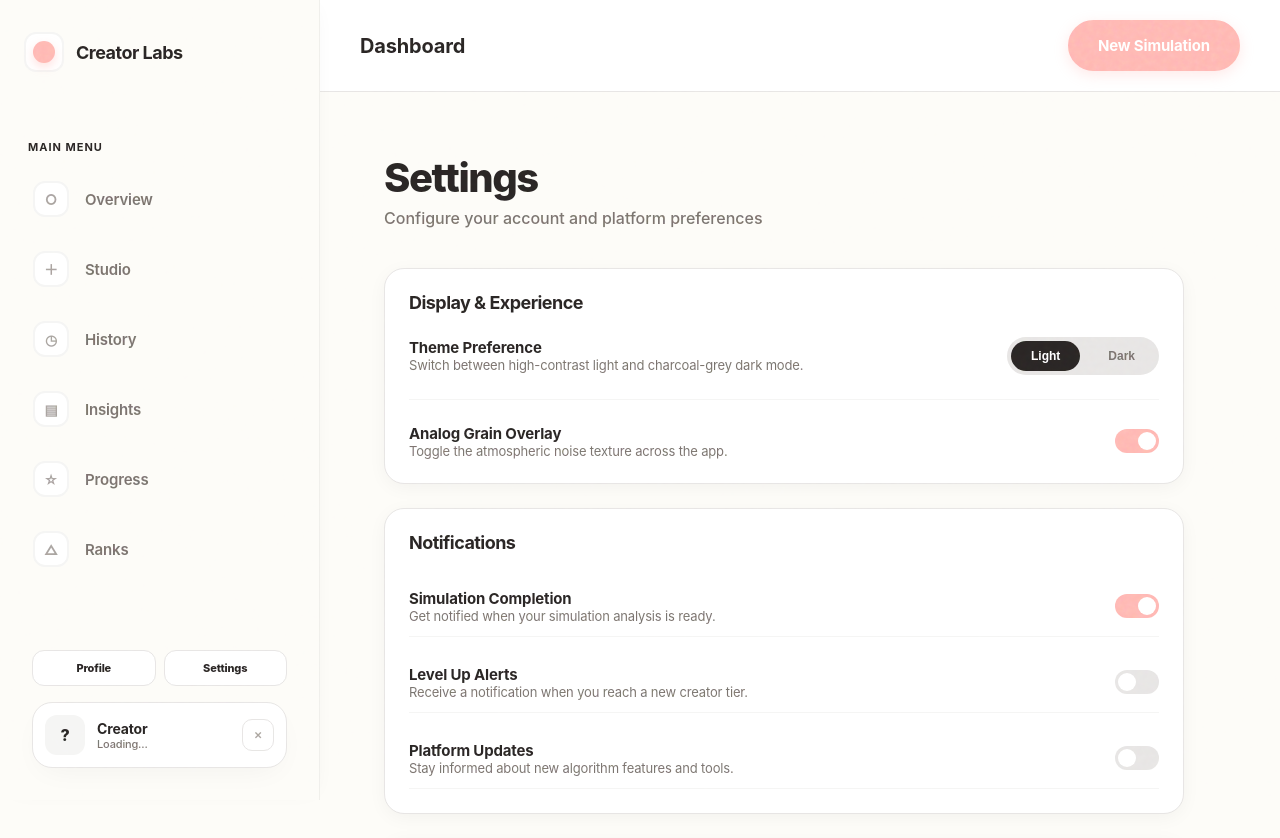
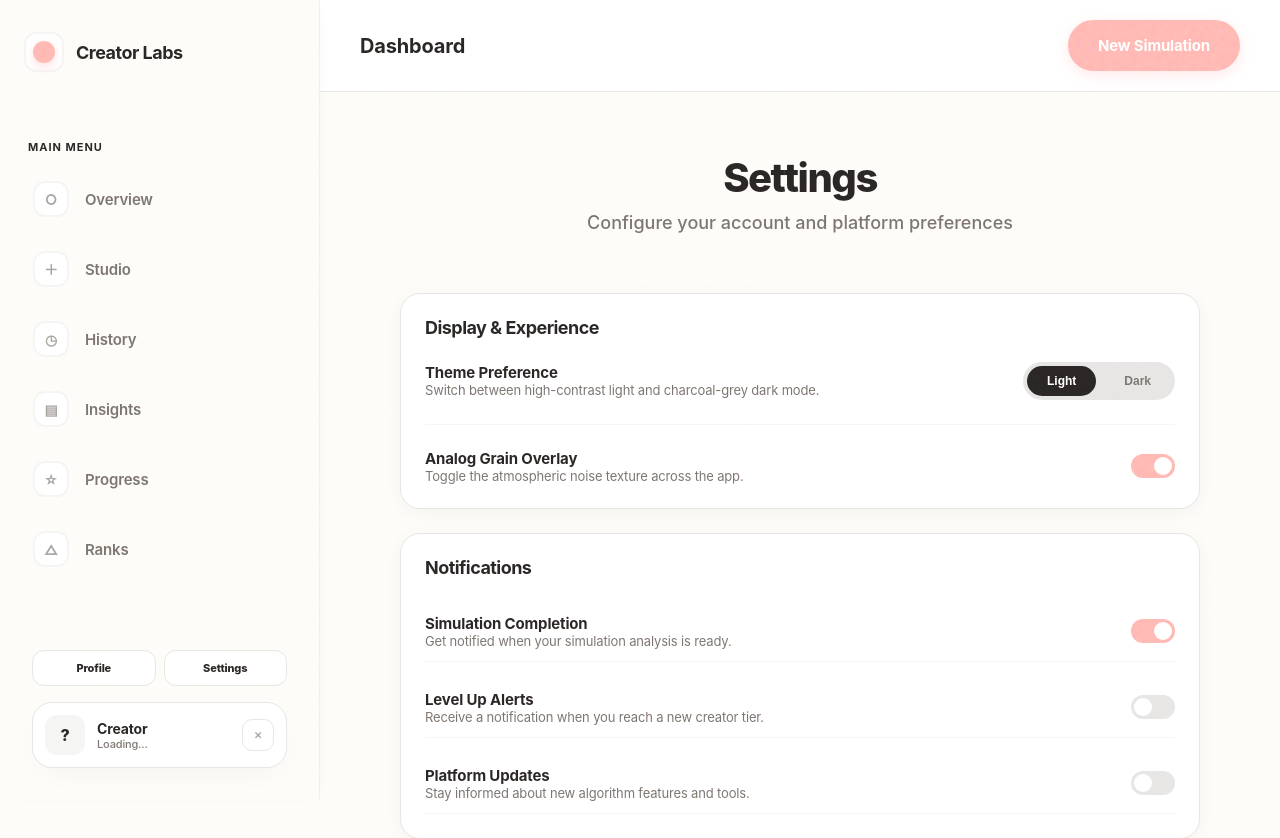
Before and after one commit to Aryanshh/CreatorLabs, a Next.js app: page /dashboard/settings in a window 1280 px wide. Shown: the top 838 px of the page. Built offline with nearby package versions, Linux system fonts and the light colour scheme; no server answers.

Commit message:
UI: Implement dynamic multi-line tagline ticker in header

```diff
--- a/src/app/(dashboard)/dashboard.css
+++ b/src/app/(dashboard)/dashboard.css
@@ -281,27 +281,41 @@ body.dark .topbar-xp {
 }
 
 .dashboard-content {
-  padding: 64px;
-  max-width: var(--container-max);
+  padding: 64px 40px;
+  max-width: 1200px;
   margin: 0 auto;
+  display: flex;
+  flex-direction: column;
+  align-items: center;
+}
+
+.dashboard-content > * {
+  width: 100%;
 }
 
 /* Page header */
-.page-header { margin-bottom: 40px; }
+.page-header {
+  margin-bottom: 60px;
+  text-align: center;
+}
 .page-header h1 {
   font-size: 40px;
   font-weight: 800;
   letter-spacing: -1.5px;
-  margin-bottom: 8px;
+  margin-bottom: 12px;
   color: var(--cl-stone-800);
   line-height: 1.1;
+  text-align: center;
 }
 
 .page-header p {
   color: var(--cl-stone-500);
-  font-size: 16px;
+  font-size: 18px;
   font-weight: 500;
   letter-spacing: 0;
+  max-width: 600px;
+  margin: 0 auto;
+  text-align: center;
 }
 
 /* Platform chips in Simulation Studio */
--- a/src/app/(dashboard)/dashboard/settings/page.tsx
+++ b/src/app/(dashboard)/dashboard/settings/page.tsx
@@ -51,7 +51,7 @@ export default function SettingsPage() {
         <p>Configure your account and platform preferences</p>
       </div>
 
-      <div style={{ maxWidth: 800 }}>
+      <div style={{ maxWidth: 800, margin: '0 auto', width: '100%' }}>
         {/* Appearance Section */}
         <div className="card" style={{ marginBottom: 24 }}>
           <h3 style={{ marginBottom: 24, fontSize: 18 }}>Display & Experience</h3>
```
Also changed, not shown: src/app/(dashboard)/dashboard/profile/page.tsx (+4 -4 lines), src/app/page.tsx (+12 -4 lines), src/app/theme.css (+12 -7 lines).
